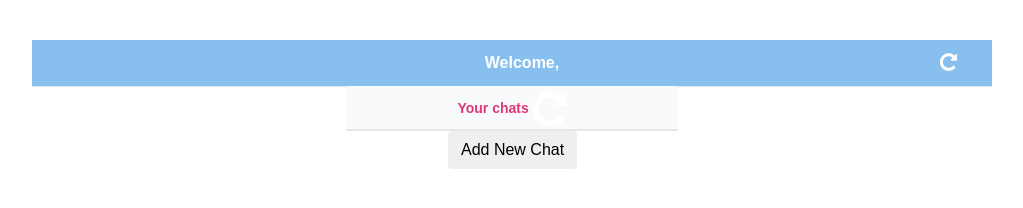
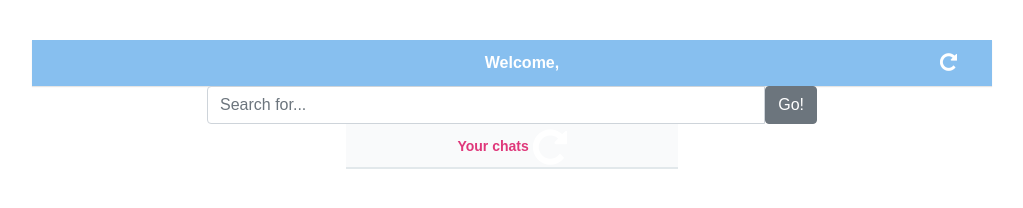
Before and after one commit to sitozzz/Messenger, a plain HTML site: page main.html in a window 1280 px wide. Shown: the whole page, without its empty margins (128-1151 px from the left). Drawn offline with nearby package versions, Linux system fonts and the light colour scheme.

Commit message:
Search form

```diff
--- a/css/main.css
+++ b/css/main.css
@@ -15,7 +15,12 @@ body{
     margin: 0 auto;
     overflow: hidden;
 }
+.search-form{
+    width: 50%;
+    margin: auto;
+    position: relative;
 
+}
 h1 {
     background-color:  #87bfef;
     box-shadow: 0px 1px 1px 0.00px rgba(0, 0, 0, 0.1);
--- a/js/chat.js
+++ b/js/chat.js
@@ -6,7 +6,9 @@ $(function () {
     );
     Parse.serverURL = 'https://pg-app-xbvkl5kilhgu1tfytwdhpjgfiyigkv.scalabl.cloud/1/';
 
-
+    document.getElementById("back").onclick = function () {
+        window.location.href = "main.html";
+    }
 
     function parseUrlQuery() {
         var data = {};
--- a/js/main.js
+++ b/js/main.js
@@ -4,7 +4,7 @@ $(function () {
     Parse.initialize(
         "Kc9c2eku460JzgK2M9S2Ev6n3PNsj5bWFOPSEYna",
         "qHlJuzaCNON0INY3Ysy8h9CWPar58dsNFUiSj3EY"
-      );
+    );
     Parse.serverURL = 'https://pg-app-xbvkl5kilhgu1tfytwdhpjgfiyigkv.scalabl.cloud/1/';
     Parse.User.enableUnsafeCurrentUser()
     var currentUser = Parse.User.current();
@@ -15,9 +15,12 @@ $(function () {
     }
     username = Parse.User.current().get("username");
     document.getElementById("username").innerText = username;
-    document.getElementById("new_chat").onclick = function(){
-        //Переходим к добавлению нового диалога
+    //Добавление нового диалога
+    document.getElementById("new_chat").onclick = function () {
+
         //window.location.href = "chat.html";
+        var user = document.getElementById("search").value;
+        console.log(user);
     }
     function getAllChats() {
         var Chat = Parse.Object.extend("Chat");
@@ -44,8 +47,8 @@ $(function () {
                     span.className = "shoutbox-username";
                     li.className = "liClass";
                     li.onclick = function () {
-                            console.log("click li");
-                            window.location.href = "chat.html?ToUser=" + msg[i].get("ToUser");
+                        console.log("click li");
+                        window.location.href = "chat.html?ToUser=" + msg[i].get("ToUser");
                     }
                     var liText = document.createTextNode(msg[i].get("ToUser"));
                     span.appendChild(liText);
--- a/main.html
+++ b/main.html
@@ -15,7 +15,14 @@
         <span id="username"></span>
         <img src='./img/refresh.png' />
     </h1>
-
+    <div class="col-lg-6 search-form">
+            <div class="input-group">
+                <input type="text" id="search" class="form-control" placeholder="Search for...">
+                <span class="input-group-btn">
+                    <button class="btn btn-secondary" type="button" id="new_chat">Go!</button>
+                </span>
+            </div>
+    </div>
     <div class="shoutbox">
         <h2>Your chats
             <img src='./img/refresh.png' />
@@ -23,13 +30,11 @@
         <!--Сюда чаты и последние сообщения-->
         <ul class="shoutbox-content" id="chat-container"></ul>
     </div>
-    <div class="footer">
 
-        <button class="btn btn-default" type="button" id="new_chat">
-            <span class="glyphicon glyphicon-star" aria-hidden="true"></span>Add New Chat
-        </button>
 
-    </div>
+
+
+
     <script src="https://ajax.googleapis.com/ajax/libs/jquery/1.11.1/jquery.min.js"></script>
     <script src="js/parse.js"></script>
     <script src="js/main.js"></script>
```
Also changed, not shown: chat.html (+1 -1 lines), img/back.png (added).
